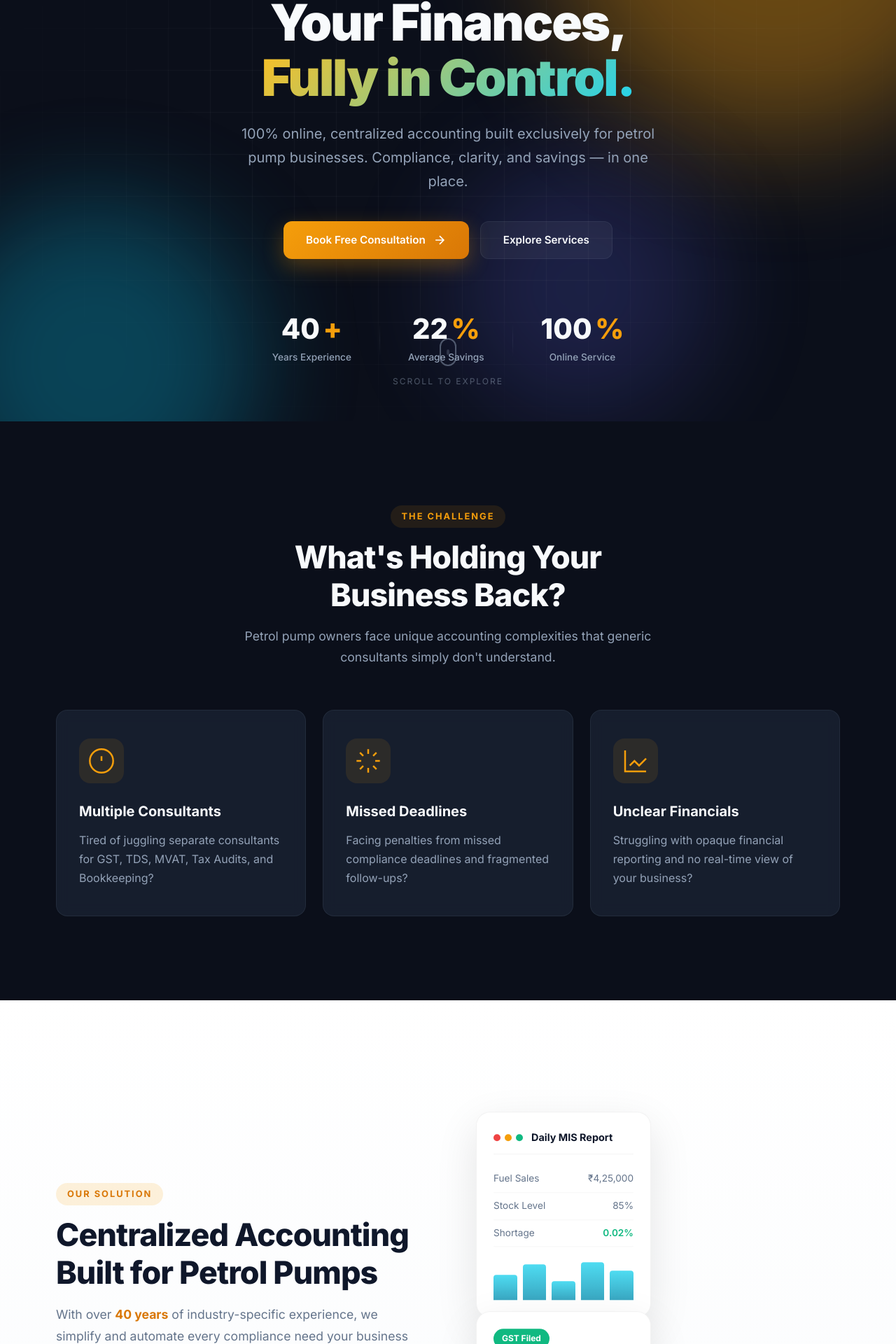
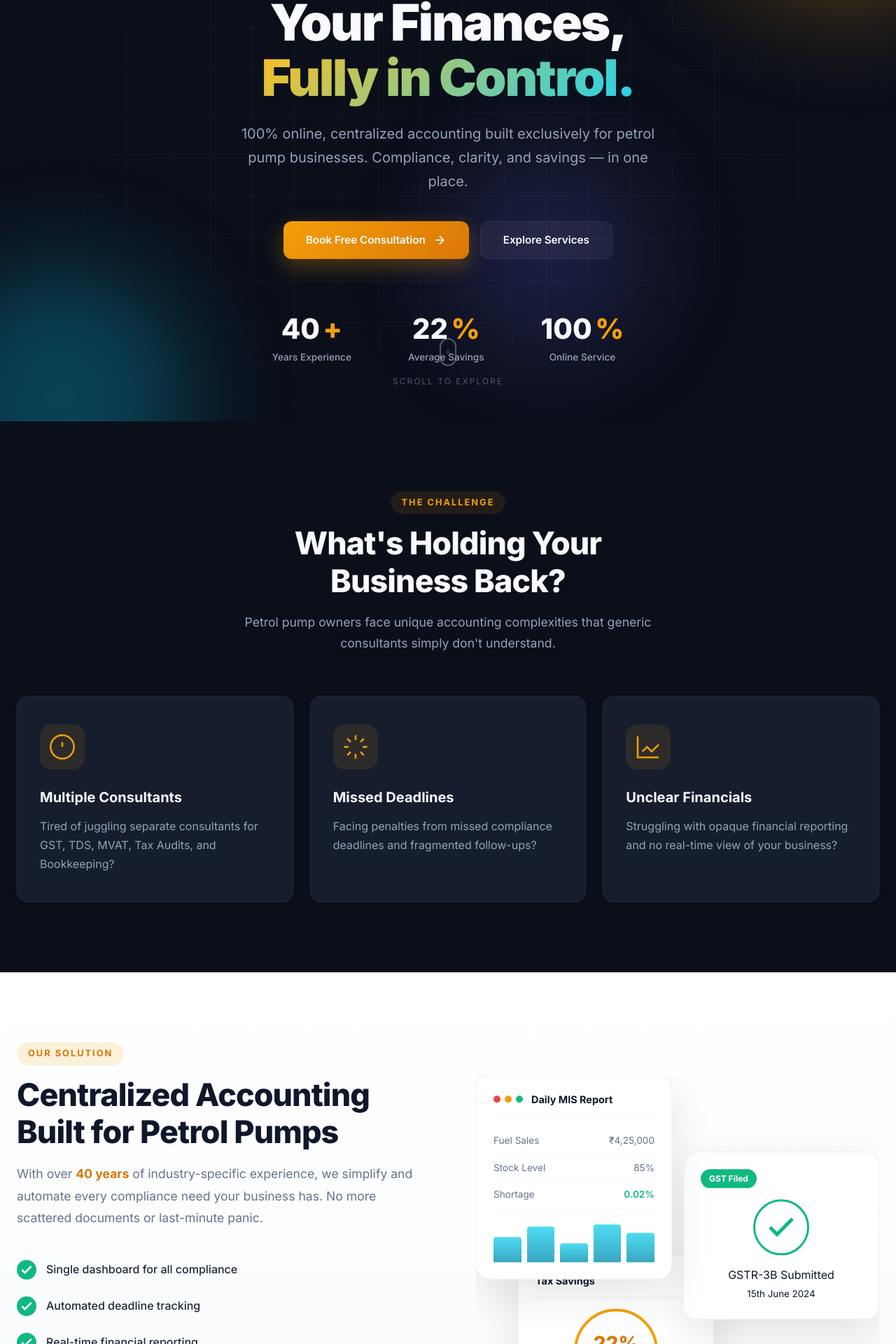
Before and after one commit to JayVishwakarma7/a-account-plus, a Django app: page / in a window 1280 px wide. Shown: the part 200-2120 px from the top of the page at 70% size. Run offline with Django 5.2, Linux system fonts and the light colour scheme.

Commit message:
Fixed spacing, overlap, and boring design

```diff
--- a/static/css/style.css
+++ b/static/css/style.css
@@ -44,21 +44,19 @@
     background: var(--bg-dark);
     line-height: 1.6;
     overflow-x: hidden;
-    overflow-y: auto;
+    overflow-y: auto;    /* ✅ Add karo */
     -webkit-font-smoothing: antialiased;
     min-height: 100vh;
-    width: 100%;
-    max-width: 100vw;
-}
-
-/* ✅ FIX: Container padding badhaya */
+    width: 100%;         /* ✅ Add karo */
+    max-width: 100vw;    /* ✅ Add karo */
+}
+
 .container {
     max-width: 1200px;
     margin: 0 auto;
-    padding: 0 40px; /* 24px se 40px */
-    overflow-x: hidden;
-    width: 100%;
-    box-sizing: border-box;
+    padding: 0 24px;
+    overflow-x: hidden; /* Ye add karo */
+    width: 100%; /* Ye add karo */
 }
 
 /* ============================================
@@ -218,11 +220,12 @@
     display: flex;
     align-items: center;
     justify-content: center;
-    overflow: hidden;
+    overflow-x: hidden;  /* ✅ Change karo */
+    overflow-y: visible; /* ✅ Add karo */
     background: var(--bg-dark);
     padding: 120px 0 80px;
-    width: 100%;
-    max-width: 100vw;
+    width: 100%;         /* ✅ Add karo */
+    max-width: 100vw;    /* ✅ Add karo */
 }
 
 .hero-bg {
@@ -261,6 +268,9 @@
     bottom: -150px;
     left: -100px;
     animation-delay: -5s;
+    /* Mobile me size kam karo */
+    max-width: 400px;
+    max-height: 400px;
 }
 
 .orb-3 {
@@ -272,6 +282,9 @@
     transform: translate(-50%, -50%);
     animation-delay: -10s;
     opacity: 0.2;
+    /* Mobile me size kam karo */
+    max-width: 300px;
+    max-height: 300px;
 }
 
 .grid-overlay {
@@ -512,9 +525,8 @@
    PROBLEM SECTION
    ============================================ */
 
-/* ✅ FIX: Padding badhaya */
 .problem {
-    padding: 120px 0;
+    padding: 100px 0;
 }
 
 .problem-grid {
@@ -590,9 +602,8 @@
    SOLUTION SECTION
    ============================================ */
 
-/* ✅ FIX: Padding badhaya */
 .solution {
-    padding: 120px 0;
+    padding: 100px 0;
     background: linear-gradient(180deg, var(--bg) 0%, #f8fafc 100%);
     color: var(--primary);
 }
@@ -650,16 +661,18 @@
     flex-shrink: 0;
 }
 
-/* ✅ FIX: Solution Visual Stack - Overlap Fix */
+/* Solution Visual Stack */
 .solution-visual {
     position: relative;
-    min-height: 600px;
+    height: 500px;
     display: flex;
     flex-direction: column;
-    gap: 30px;
+    gap: 20px;
     align-items: center;
     justify-content: center;
-    padding: 40px 0;
+    overflow: hidden;
+    width: 100%;
+    max-width: 100%;
 }
 
 .stack-card {
@@ -667,79 +680,75 @@
     border-radius: 20px;
     box-shadow: 0 20px 60px rgba(0, 0, 0, 0.1);
     padding: 24px;
-    width: 100%;
-    max-width: 350px;
+    width: 280px;
     border: 1px solid rgba(0, 0, 0, 0.05);
     animation: float-card 6s infinite ease-in-out;
-    position: relative;
-}
-
-/* ✅ FIX: Desktop par grid layout */
+}
+/* Desktop par hi absolute positioning rakho */
 @media (min-width: 1025px) {
     .solution-visual {
-        display: grid;
-        grid-template-columns: 1fr 1fr;
-        grid-template-rows: auto auto;
-        gap: 20px;
-        min-height: 500px;
-        align-items: center;
+        display: block;
+        height: 500px;
     }
 
     .stack-card {
-        position: relative;
-        width: 100%;
-        max-width: 300px;
+        position: absolute;
     }
 
     .card-1 {
-        grid-column: 1;
-        grid-row: 1;
+        top: 0;
+        left: 0;
+        z-index: 3;
         animation-delay: 0s;
     }
 
     .card-2 {
-        grid-column: 2;
-        grid-row: 1;
+        top: 120px;
+        right: 0;
+        z-index: 2;
         animation-delay: -2s;
     }
 
     .card-3 {
-        grid-column: 1 / 3;
-        grid-row: 2;
-        justify-self: center;
+        bottom: 0;
+        left: 60px;
+        z-index: 1;
         animation-delay: -4s;
     }
 }
 
-/* ✅ FIX: Tablet par 2 columns */
+/* Tablet par thoda adjust karo */
 @media (max-width: 1024px) and (min-width: 769px) {
     .solution-visual {
-        display: grid;
-        grid-template-columns: 1fr 1fr;
-        gap: 20px;
-        min-height: 450px;
+        height: 400px;
     }
 
     .stack-card {
-        width: 100%;
-        max-width: 280px;
+        width: 240px;
+    }
 }
 
 .card-1 {
-        grid-column: 1;
-        grid-row: 1;
+    top: 0;
+    left: 0;
+    z-index: 3;
+    animation: float-card 6s infinite ease-in-out;
 }
 
 .card-2 {
-        grid-column: 2;
-        grid-row: 1;
+    top: 120px;
+    right: 0;
+    z-index: 2;
+    animation: float-card 6s infinite ease-in-out;
+    animation-delay: -2s;
 }
 
 .card-3 {
-        grid-column: 1 / 3;
-        grid-row: 2;
-        justify-self: center;
-    }
+    bottom: 0;
+    left: 60px;
+    z-index: 1;
+    animation: float-card 6s infinite ease-in-out;
+    animation-delay: -4s;
 }
 
 .stack-header {
@@ -1793,20 +1790,52 @@
         max-width: 100%;
     }
 
-    /* ✅ FIX: Mobile cards properly arranged */
+    .stack-card {
+        width: 100%;
+        max-width: 300px;
+        padding: 16px;
+        position: relative !important; /* Important! */
+        top: auto !important;
+        left: auto !important;
+        right: auto !important;
+        bottom: auto !important;
+    }
+
     .solution-visual {
-        display: flex !important;
-        flex-direction: column !important;
-        gap: 20px !important;
-        min-height: auto !important;
-        padding: 20px 0 !important;
-    }
-
-    .stack-card {
-        width: 100% !important;
-        max-width: 100% !important;
-        position: relative !important;
-    }
+        height: auto !important; /* Important! */
+        min-height: 350px;
+        gap: 16px;
+    }
+}
+/* ============================================
+   GLOBAL SCROLL FIX
+   ============================================ */
+
+/* Sabhi sections ko constrain karo */
+.hero,
+.problem,
+.solution,
+.why-us,
+.services,
+.pricing,
+.steps,
+.contact,
+.footer {
+    overflow-x: hidden;
+    max-width: 100%;
+    position: relative;
+}
+
+/* Container ko bhi fix karo */
+.container {
+    max-width: 1200px;
+    margin: 0 auto;
+    padding: 0 24px;
+    overflow-x: hidden;
+    width: 100%;
+    /* Container ko constrain karo */
+    max-width: 100%;
+    box-sizing: border-box;
 }
 
 @media (max-width: 480px) {
```
Also changed, not shown: other parts of static/css/style.css (+46 -50 lines). Lines whose indentation alone changed are shown as unchanged.
